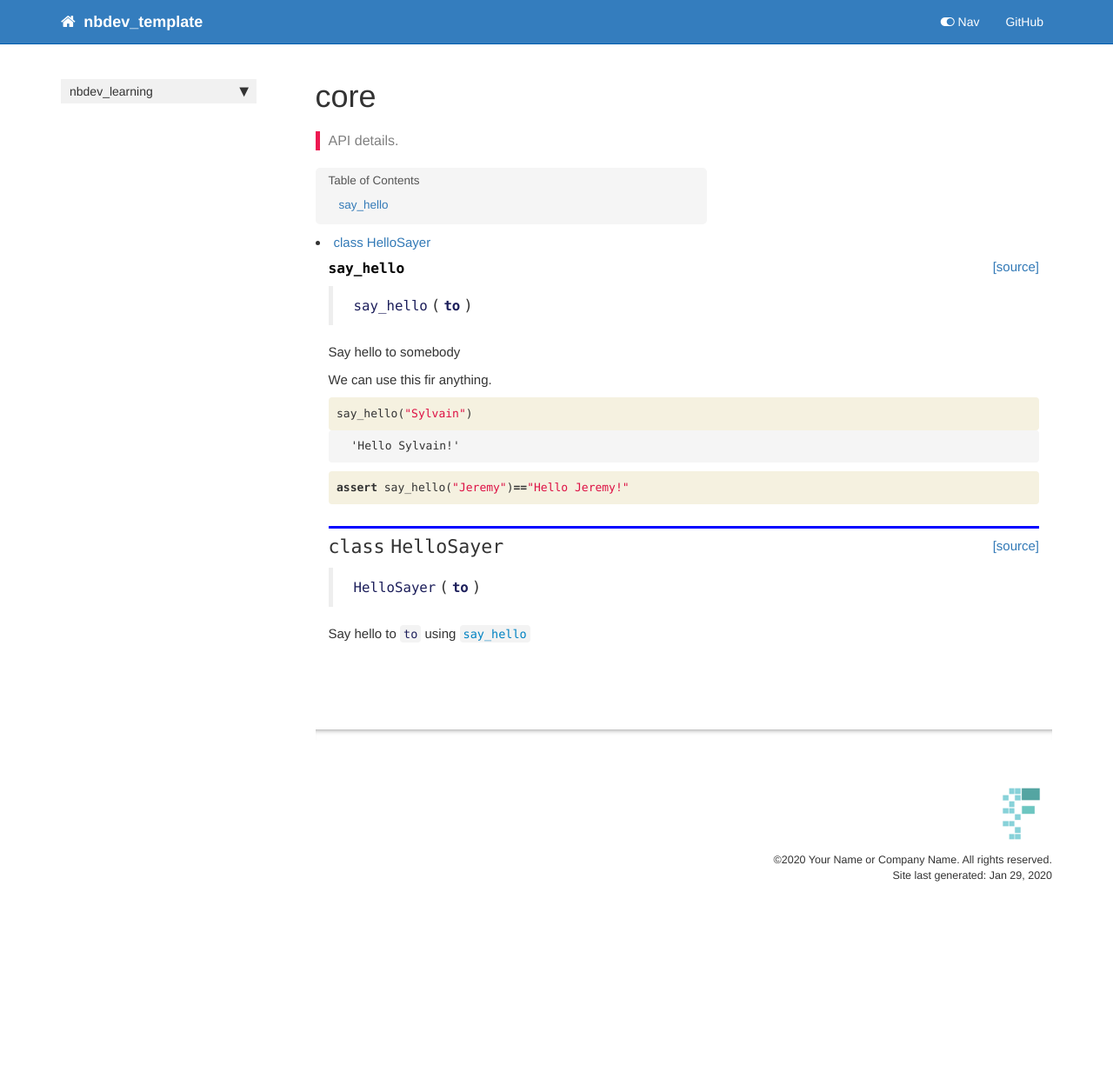
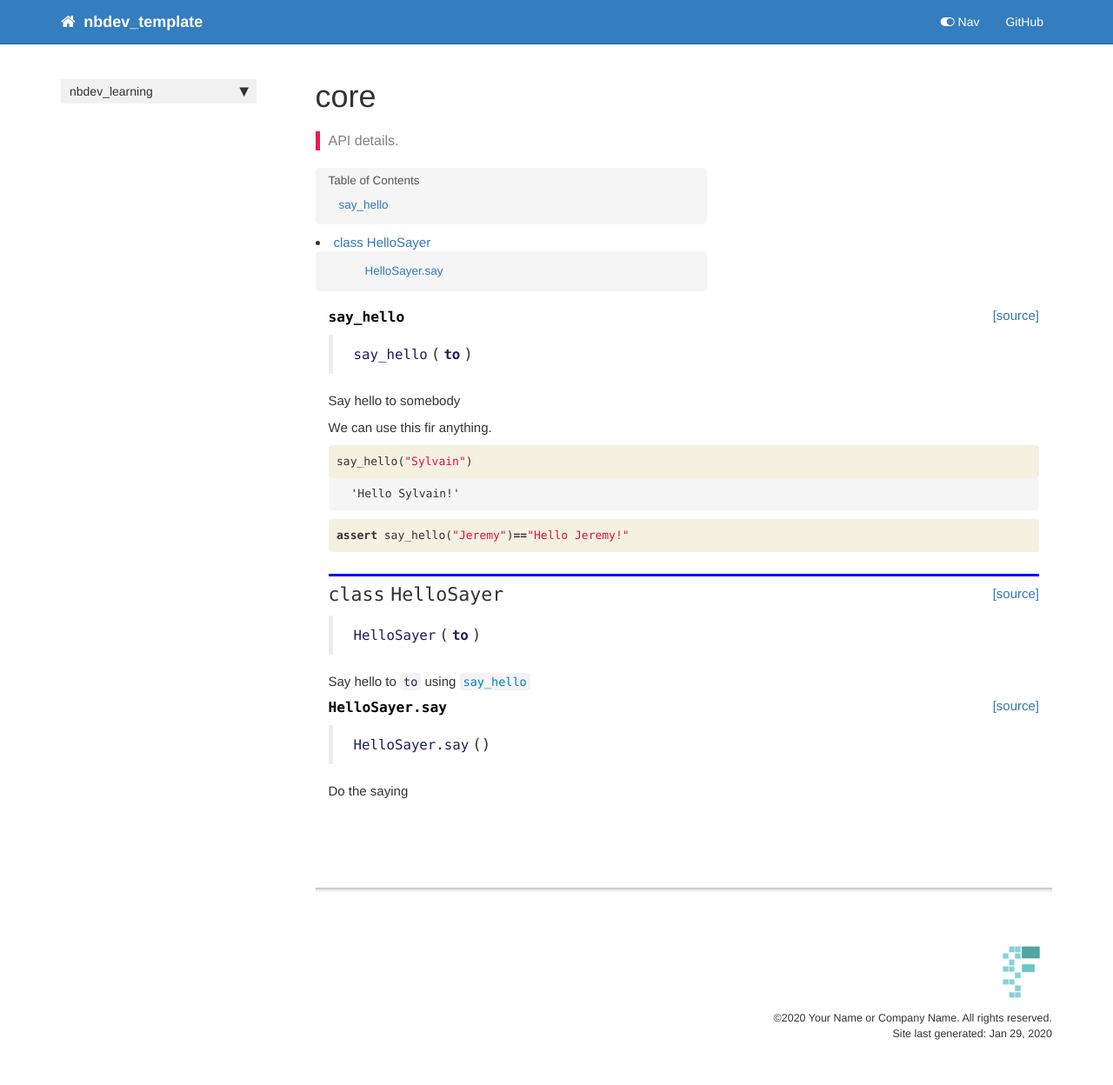
Before and after one commit to rahuldave/nbdev_learning, a Jekyll site: the page built from docs/core.html, in a window 1280 px wide. Shown: the whole page at 87% size. Built offline with Jekyll 4.4.1, drawn with Linux system fonts in a browser that asks for light colours; nearby versions of some CDN libraries; comment, search, counter and statistics services are not loaded; before the commit the page ends 1067 px from its top, so only the background shows below that.

Commit message:
added class method to docs

```diff
--- a/docs/core.html
+++ b/docs/core.html
@@ -119,4 +119,31 @@ summary: "API details."
 </div>
 
 </div>
+<div class="cell border-box-sizing code_cell rendered">
+
+<div class="output_wrapper">
+<div class="output">
+
+<div class="output_area">
+
+
+<div class="output_markdown rendered_html output_subarea ">
+<h4 id="HelloSayer.say" class="doc_header"><code>HelloSayer.say</code><a href="https://github.com/rahuldave/nbdev_learning/tree/master/nbdev_learning/core.py#L14" class="source_link" style="float:right">[source]</a></h4><blockquote><p><code>HelloSayer.say</code>()</p>
+</blockquote>
+
 </div>
+
+</div>
+
+</div>
+</div>
+
+</div>
+<div class="cell border-box-sizing text_cell rendered"><div class="inner_cell">
+<div class="text_cell_render border-box-sizing rendered_html">
+<p>Do the saying</p>
+
+</div>
+</div>
+</div>
+</div>
```
Also changed, not shown: 1 other file.
